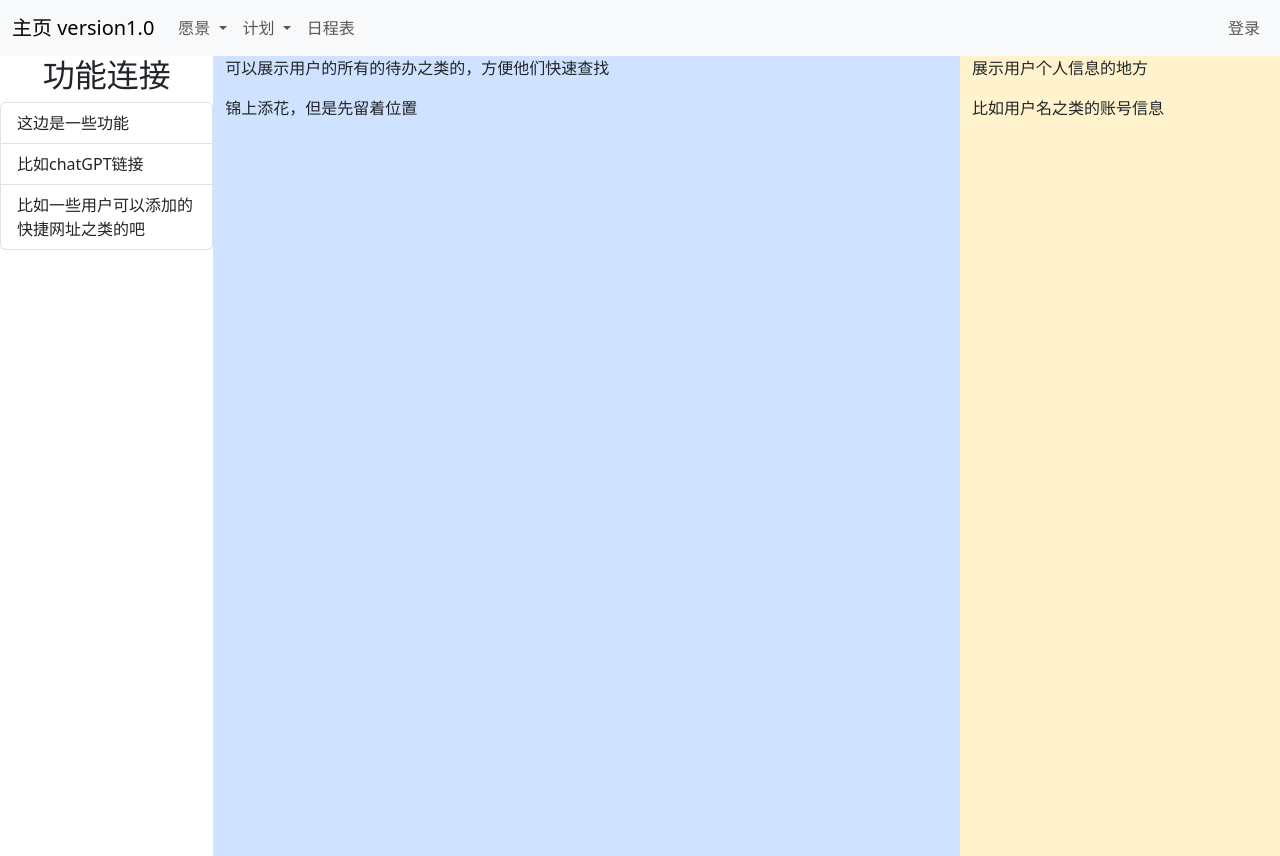
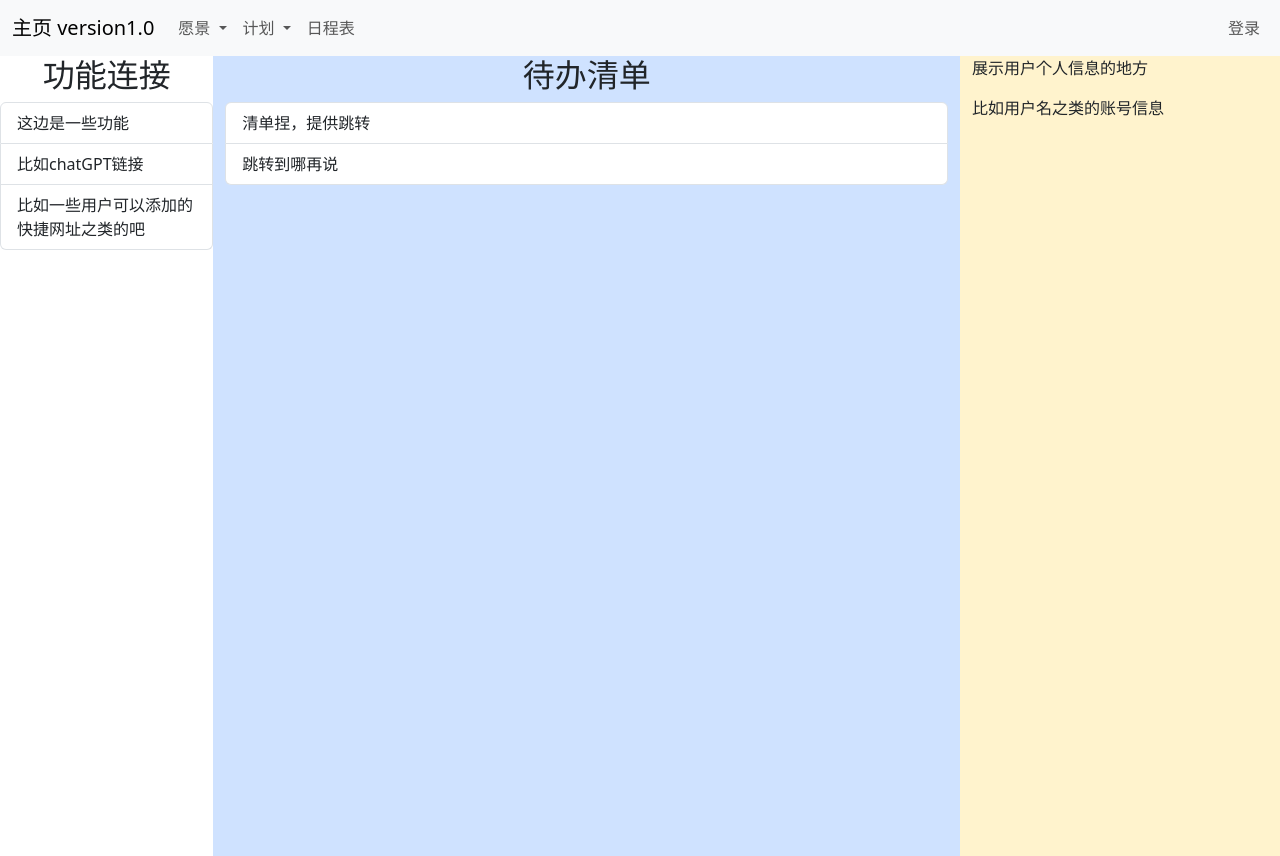
Before and after one commit to Huafucius/ai-planner, a Django app: page / in a window 1280 px wide. Run offline with Django 5.2, Linux system fonts and the light colour scheme; some libraries are stand-ins or nearby versions.

Commit message:
是这样的

```diff
--- a/AI_planner/AI_planner/settings.py
+++ b/AI_planner/AI_planner/settings.py
@@ -23,7 +23,7 @@ BASE_DIR = Path(__file__).resolve().parent.parent
 SECRET_KEY = 'django-insecure-@b=5_z^r92m1r(jvl8!ruk1-f-7v7q%n9lem%+0fqbxzk1*h%_'
 
 # SECURITY WARNING: don't run with debug turned on in production!
-DEBUG = False
+DEBUG = True
 
 ALLOWED_HOSTS = ['*']
 
--- a/AI_planner/mainapp/templates/home.html
+++ b/AI_planner/mainapp/templates/home.html
@@ -8,7 +9,7 @@
 padding: 0;
 }
 
-.zth-main .zth-left-block .zth-title {
+.zth-main .zth-title {
 text-align: center;
 }
 
@@ -30,8 +31,11 @@ text-align: center;
     </div>
     <!-- 中间待办栏 -->
     <div class="col-md-7 bg-primary-subtle">
-        <p>可以展示用户的所有的待办之类的，方便他们快速查找</p>
-        <p>锦上添花，但是先留着位置</p>
+        <h2 class="zth-title">待办清单</h2>
+        <div class="list-group">
+            <button type="button" class="list-group-item list-group-item-action">清单捏，提供跳转</button>
+            <button type="button" class="list-group-item list-group-item-action">跳转到哪再说</button>
+          </div>
     </div>
     <!-- 右侧信息栏 -->
     <div class="col-md-3 bg-warning-subtle">
--- a/AI_planner/mainapp/templates/layout.html
+++ b/AI_planner/mainapp/templates/layout.html
@@ -8,7 +8,7 @@
 
     <title>{% block page_title %}{% endblock page_title %}</title>
 
-    <link rel="stylesheet" href='{% static "plugins\bootstrap-5.3.0-alpha1\css\bootstrap.css" %}'>
+    <link rel="stylesheet" href='{% static "plugins/bootstrap-5.3.0-alpha1\css\bootstrap.css" %}'>
     <script src='{% static "plugins\bootstrap-5.3.0-alpha1\js\bootstrap.bundle.js" %}'></script>
     <script src='{% static "plugins\jquery-3.7.1.js" %}'></script>
 
--- a/AI_planner/mainapp/templates/login.html
+++ b/AI_planner/mainapp/templates/login.html
@@ -1,4 +1,5 @@
 {% extends "layout.html" %}
+{% load static %}
 
 {% block page_title %}登录{% endblock page_title %}
 
--- a/AI_planner/mainapp/templates/milestone.html
+++ b/AI_planner/mainapp/templates/milestone.html
@@ -1,4 +1,5 @@
 {% extends "layout.html" %}
+{% load static %}
 
 {% block page_title %}Milestone{% endblock page_title %}
 
--- a/AI_planner/mainapp/templates/okr.html
+++ b/AI_planner/mainapp/templates/okr.html
@@ -1,4 +1,5 @@
 {% extends "layout.html" %}
+{% load static %}
 
 {% block page_title %}OKR管理{% endblock page_title %}
 
--- a/AI_planner/mainapp/templates/schedule.html
+++ b/AI_planner/mainapp/templates/schedule.html
@@ -1,4 +1,5 @@
 {% extends "layout.html" %}
+{% load static %}
 
 {% block page_title %}日程表{% endblock page_title %}
 
--- a/AI_planner/mainapp/templates/vision_create.html
+++ b/AI_planner/mainapp/templates/vision_create.html
@@ -1,4 +1,5 @@
 {% extends "layout.html" %}
+{% load static %}
 
 {% block page_title %}愿景创建{% endblock page_title %}
 
--- a/AI_planner/mainapp/templates/vision_manage.html
+++ b/AI_planner/mainapp/templates/vision_manage.html
@@ -1,4 +1,5 @@
 {% extends "layout.html" %}
+{% load static %}
 
 {% block page_title %}愿景管理{% endblock page_title %}
 
--- a/AI_planner/mainapp/templates/模板的模板（测试用）.html
+++ b/AI_planner/mainapp/templates/模板的模板（测试用）.html
@@ -5,6 +5,7 @@ content部分需要自己写标签。
 -->
 
 {% extends "layout.html" %}
+{% load static %}
 
 {% block page_title %}登录{% endblock page_title %}
 
```
Also changed, not shown: other parts of AI_planner/mainapp/templates/home.html (+1 -0 lines), AI_planner/mainapp/static/img/show_home.png (added), AI_planner/mainapp/static/img/show_milestone.png (added), AI_planner/mainapp/static/img/show_okr1.png (added), AI_planner/mainapp/static/img/show_okr2.png (added), AI_planner/mainapp/static/img/show_okr3.png (added), AI_planner/mainapp/static/img/show_vision_create.png (added), AI_planner/mainapp/static/img/show_vision_manage.png (added).
